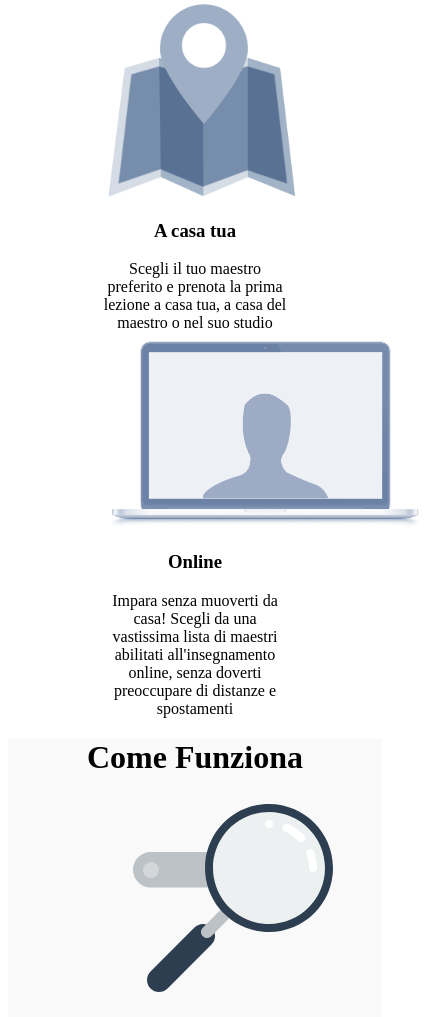
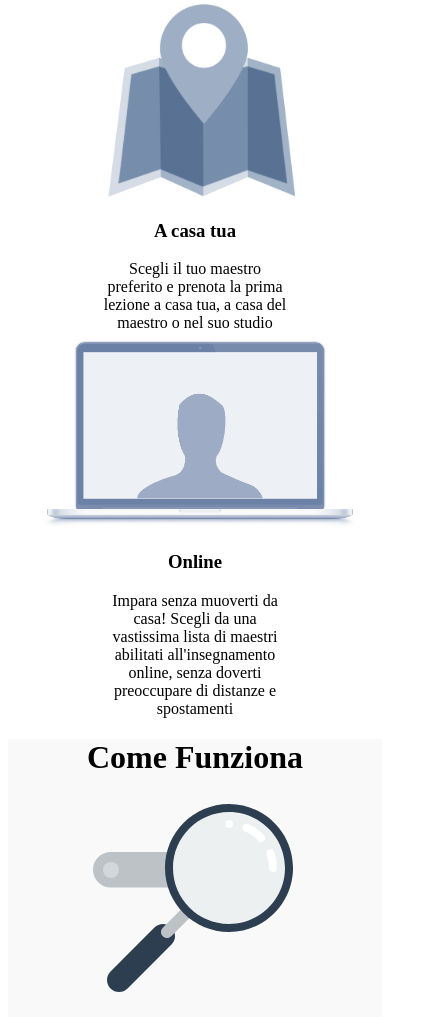
Before and after one commit to pietro900/html-css-resp-wannabe, a plain HTML site: page index.html in a window 390 px wide. Shown: the part 79-1096 px from the top of the page, 428 px wide, since content can reach past the window. Drawn offline with Linux system fonts and the light colour scheme.

Commit message:
sistemato immagini

```diff
--- a/style.css
+++ b/style.css
@@ -77,6 +77,13 @@ img{
         margin: auto;
     }
 
+    .right img{
+        transform: translateX(-20%);
+    }
+
+    #steps img{
+        transform: translateX(-20%);
+    }
     #steps .row > .left,
     #steps .row > .central,
     #steps .row > .right{
```
